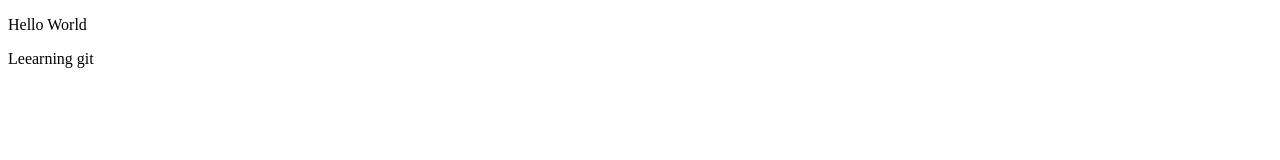
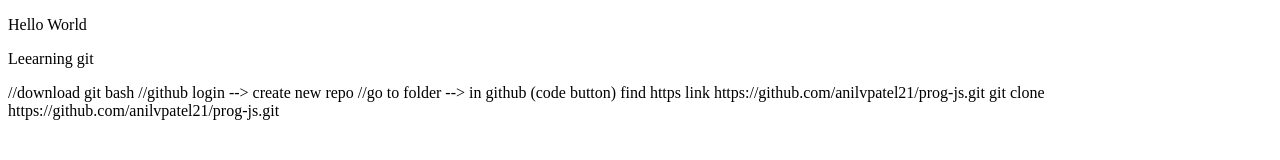
Before and after one commit to anilvpatel21/prog-js, a plain HTML site: page newfile.html in a window 1280 px wide. Drawn offline with Linux system fonts and the light colour scheme.

Commit message:
how to github

```diff
--- a/newfile.html
+++ b/newfile.html
@@ -9,5 +9,13 @@
 <body>
     <p>Hello World</p>
     <p>Leearning git</p>
+    //download git bash
+
+//github login --> create new repo
+
+//go to folder --> in github (code button) find https link https://github.com/anilvpatel21/prog-js.git
+
+git clone https://github.com/anilvpatel21/prog-js.git
+
 </body>
 </html>
```
